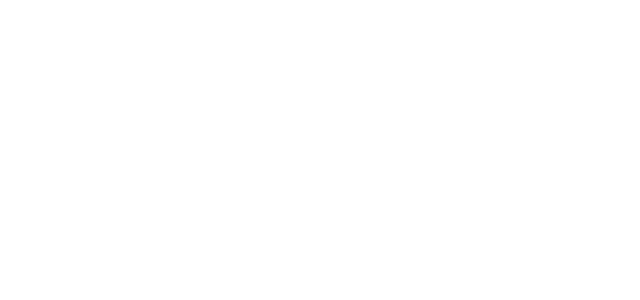
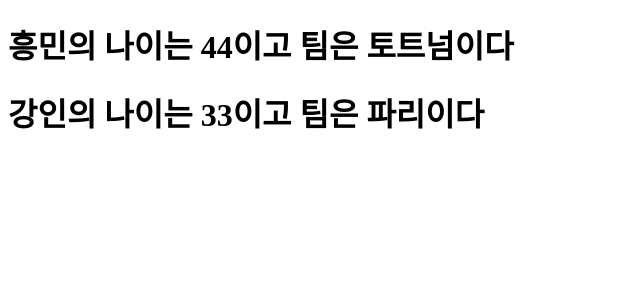
Before and after one commit to Seunggyo/react20231031, a React (Create React App) app: page / in a window 1280 px wide. Shown: the top 300 px of the page, without its empty margins (0-640 px from the left). Built offline with nearby package versions, Linux system fonts and the light colour scheme.

Commit message:
props destructuring assignment 구조분해할당 연습 시작 후 종료

```diff
--- a/src/App.js
+++ b/src/App.js
@@ -1,10 +1,18 @@
-
-
+function MyElem({ name, age, team }) {
+  return (
+    <>
+      <h1>
+        {name}의 나이는 {age}이고 팀은 {team}이다
+      </h1>
+    </>
+  );
+}
 
 function App() {
   return (
     <div>
-
+      <MyElem name={"흥민"} age={44} team={"토트넘"} />
+      <MyElem name={"강인"} age={33} team={"파리"} />
     </div>
   );
 }
```
